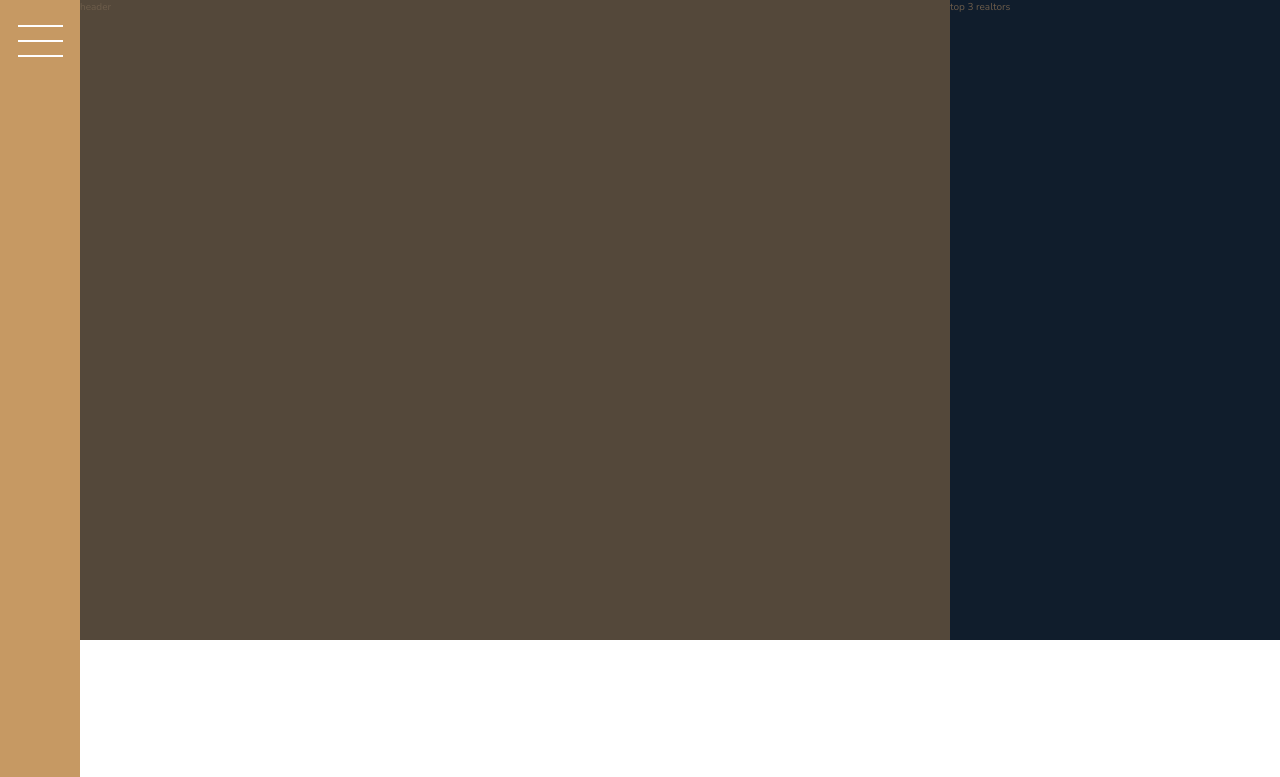
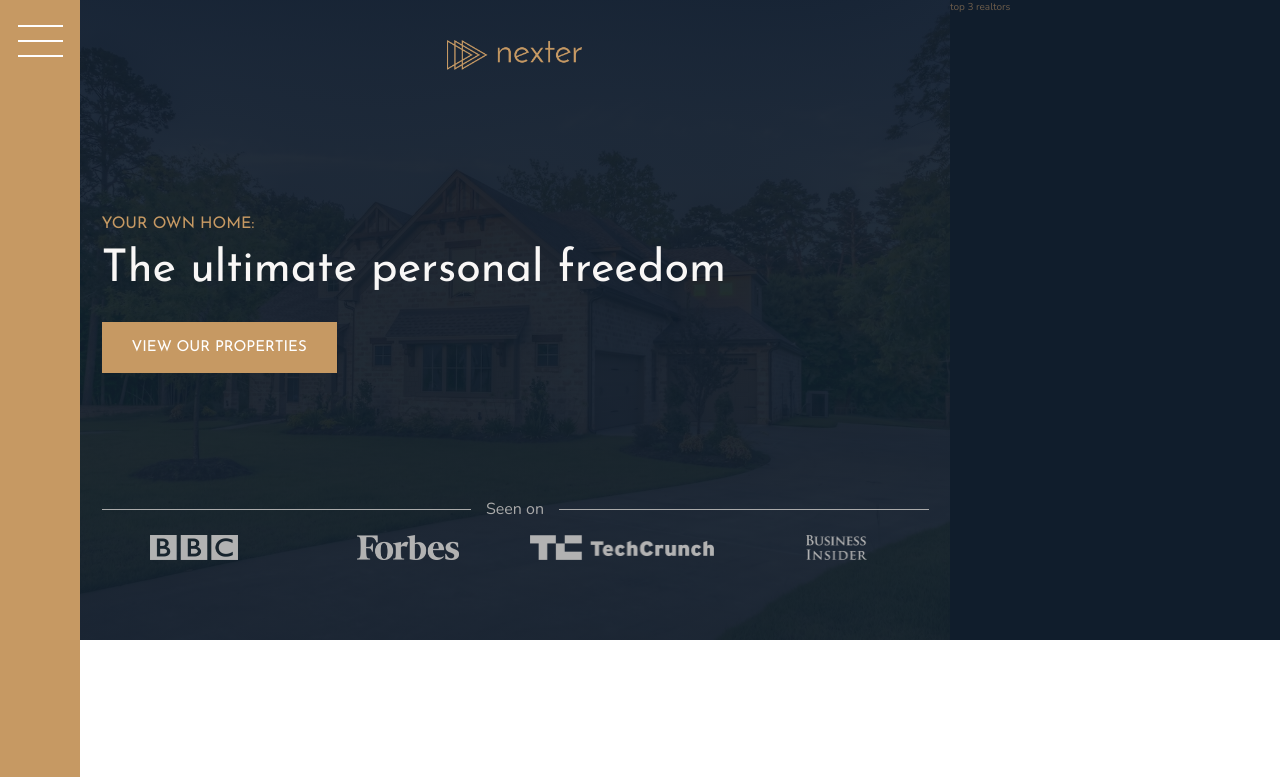
Before and after one commit to wahyuPM/Nexter, a website: page index.html in a window 1280 px wide. Shown: the top 777 px of the page. Drawn offline with nearby package versions, Linux system fonts and the light colour scheme.

Commit message:
add: header section

```diff
--- a/index.html
+++ b/index.html
@@ -19,7 +19,17 @@
     </div>
 
     <header class="header">
-        header
+        <img src="img/logo.png" alt="Nexter logo" class="header__logo">
+        <h3 class="heading-3">Your own home:</h3>
+        <h1 class="heading-1">The ultimate personal freedom</h1>
+        <button class="btn header__btn">View our properties</button>
+        <div class="header__seenon-text">Seen on</div>
+        <div class="header__seenon-logos">
+            <img src="img/logo-bbc.png" alt="Seen on logo 1">
+            <img src="img/logo-forbes.png" alt="Seen on logo 2">
+            <img src="img/logo-techcrunch.png" alt="Seen on logo 3">
+            <img src="img/logo-bi.png" alt="Seen on logo 4">
+        </div>
     </header>
 
     <div class="realtors">
--- a/sass/_header.scss
+++ b/sass/_header.scss
@@ -1,4 +1,55 @@
 .header {
     background-color: $color-grey-dark-1;
     grid-column: full-start / col-end 6;
+    background-image: linear-gradient(rgba($color-secondary, 0.93), rgba($color-secondary, 0.93)), url(../img/hero.jpeg);
+    background-size: cover;
+    background-position: center;
+    padding: 8rem;
+    padding-top: 4rem;
+
+    display: grid;
+    grid-template-rows: 1fr min-content 6rem 1fr;
+    grid-template-columns: max-content;
+    grid-row-gap: 1.5rem;
+    justify-content: center;
+
+    &__logo {
+        height: 3rem;
+        justify-self: center;
+    }
+
+    &__btn {
+        align-self: start;
+        justify-self: start;
+    }
+
+    &__seenon-text {
+        display: grid;
+        grid-template-columns: 1fr max-content 1fr;
+        grid-column-gap: 1.5rem;
+        align-items: center;
+
+        font-size: 1.6rem;
+        color: $color-grey-light-2;
+
+        &::before,
+        &::after {
+            content: "";
+            height: 1px;
+            display: block;
+            background-color: currentColor;
+        }
+    }
+
+    &__seenon-logos {
+        display: grid;
+        grid-template-columns: repeat(4, 1fr);
+        grid-gap: 3rem;
+        justify-items: center;
+
+        img {
+            height: 2.5rem;
+            filter: brightness(70%);
+        }
+    }
 }
--- a/sass/_typography.scss
+++ b/sass/_typography.scss
@@ -5,6 +5,9 @@
 
 .heading-1 {
     @extend %heading;
+    font-size: 4.5rem;
+    color: $color-grey-light-1;
+    line-height: 1;
 }
 
 .heading-2 {
```
Also changed, not shown: css/style.css.
